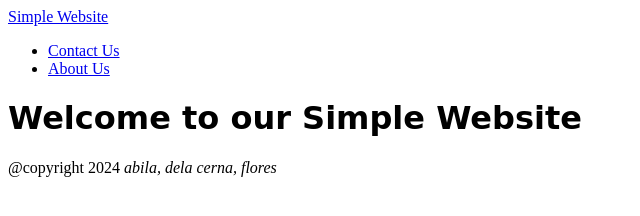
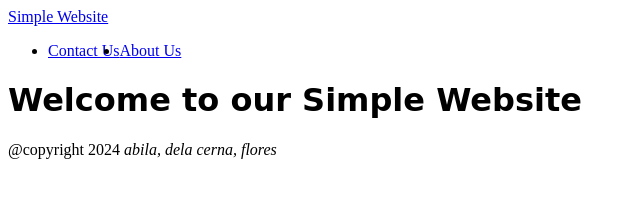
Before and after one commit to iutiuotu/SimpleWebsite, a plain HTML site: page index.html in a window 1280 px wide. Shown: the whole page, without its empty margins (0-640 px from the left). Drawn offline with Linux system fonts and the light colour scheme.

Commit message:
change class

```diff
--- a/style.css
+++ b/style.css
@@ -1,7 +1,7 @@
 h1{
     font-family: cursive;
 }
-nav-links{
+.nav-links{
     text-decoration: none;
     color: black;
     display: flex;
```
